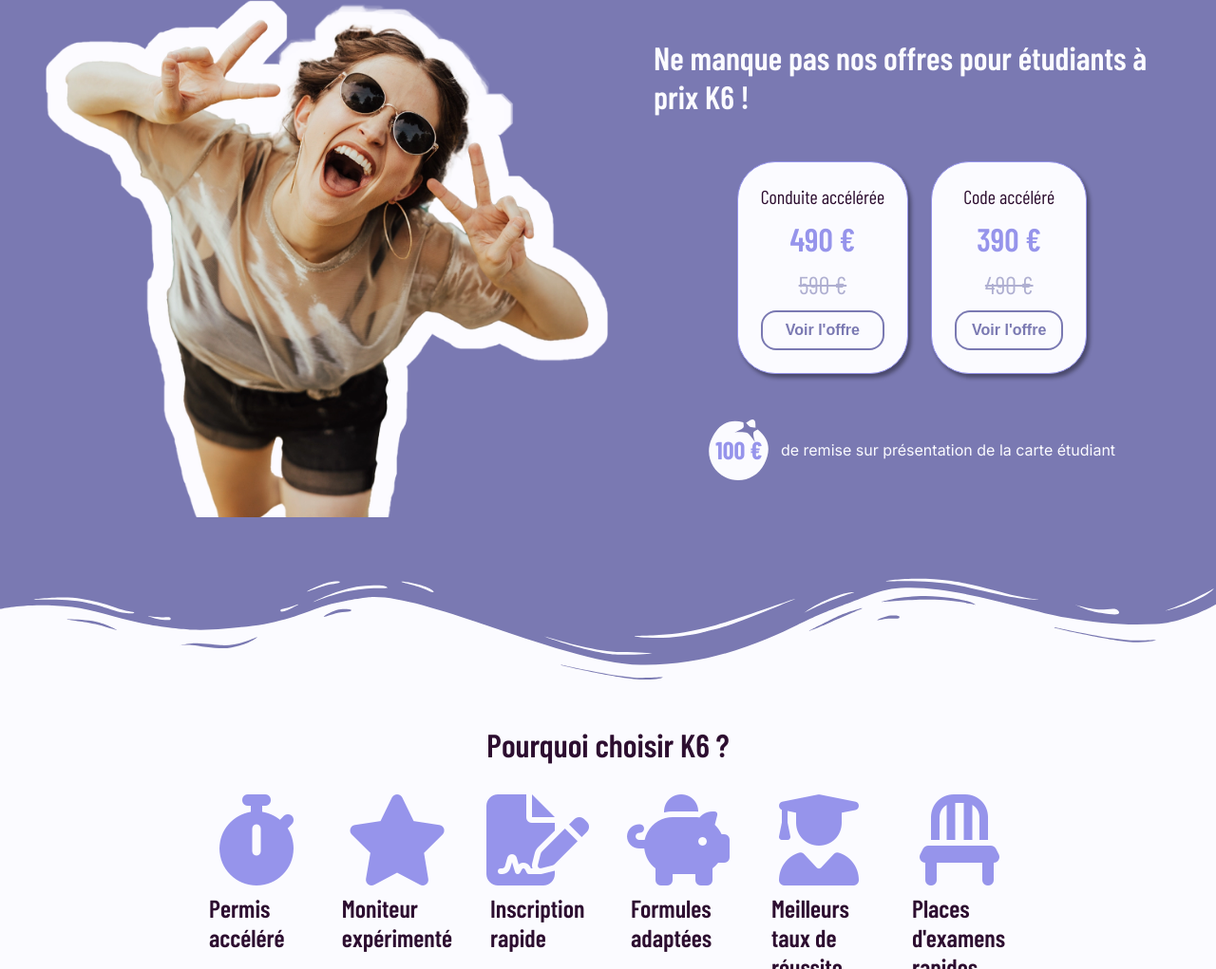
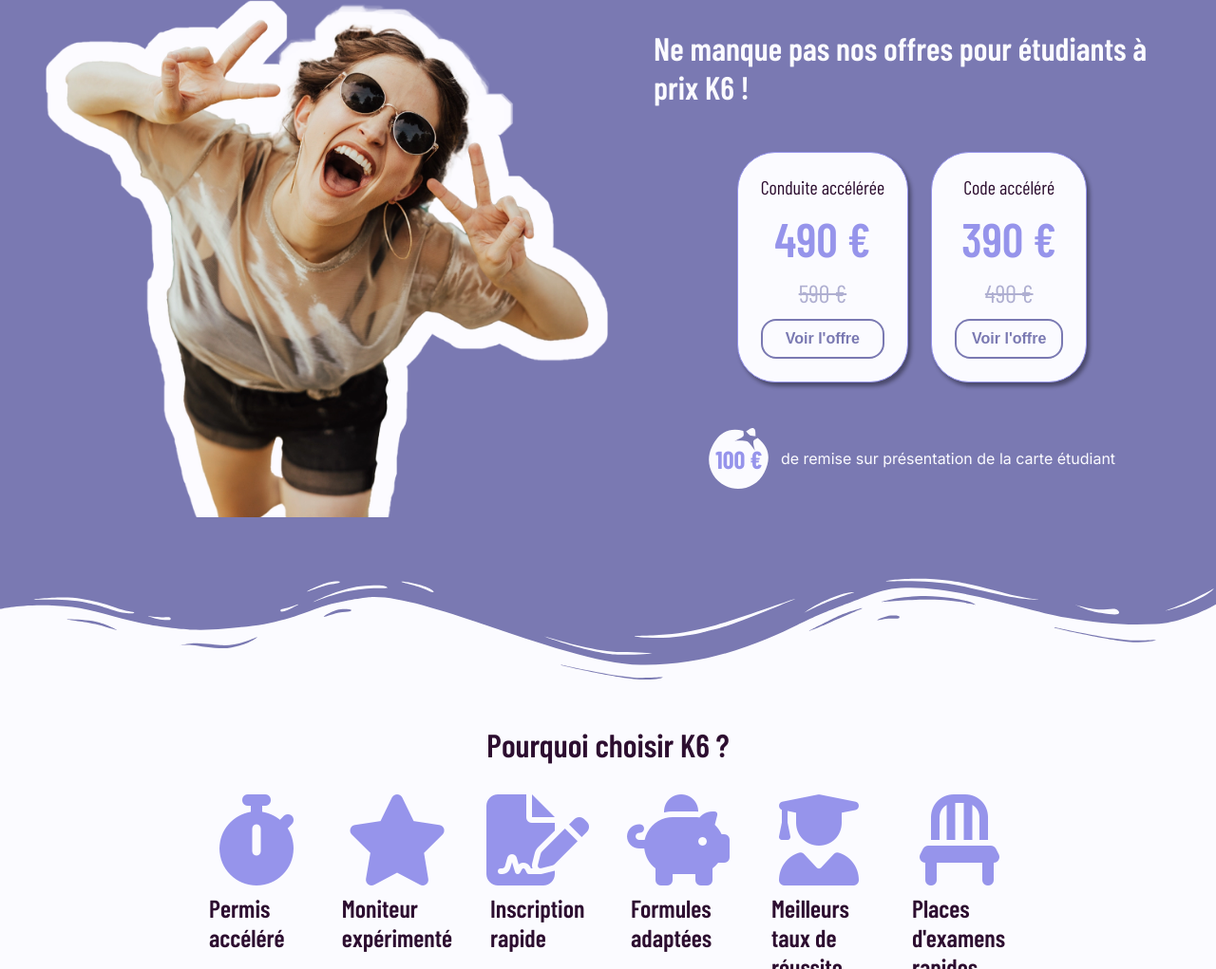
Before and after one commit to Nighteye/k6-auto-ecole, a plain HTML site: page index.html in a window 1280 px wide. Shown: the part 709-1730 px from the top of the page at 95% size. Drawn offline with nearby package versions, Linux system fonts and the light colour scheme; some packages are replaced by stand-ins of ours.

Commit message:
taille des montant des offres agrandie

```diff
--- a/styles/styles.css
+++ b/styles/styles.css
@@ -569,7 +569,7 @@ p {
 p span.montantOffre {
     color: var(--Secondaire);
     font-family: Barlow Condensed;
-    font-size: 30px;
+    font-size: 40px;
     font-weight: 600;
 }
 
@@ -781,7 +781,7 @@ footer .iconesReseaux {
     }
 
     p span.montantOffre {
-        font-size: 34px;
+        font-size: 50px;
     }
 
     p span.montantAncien {
```
